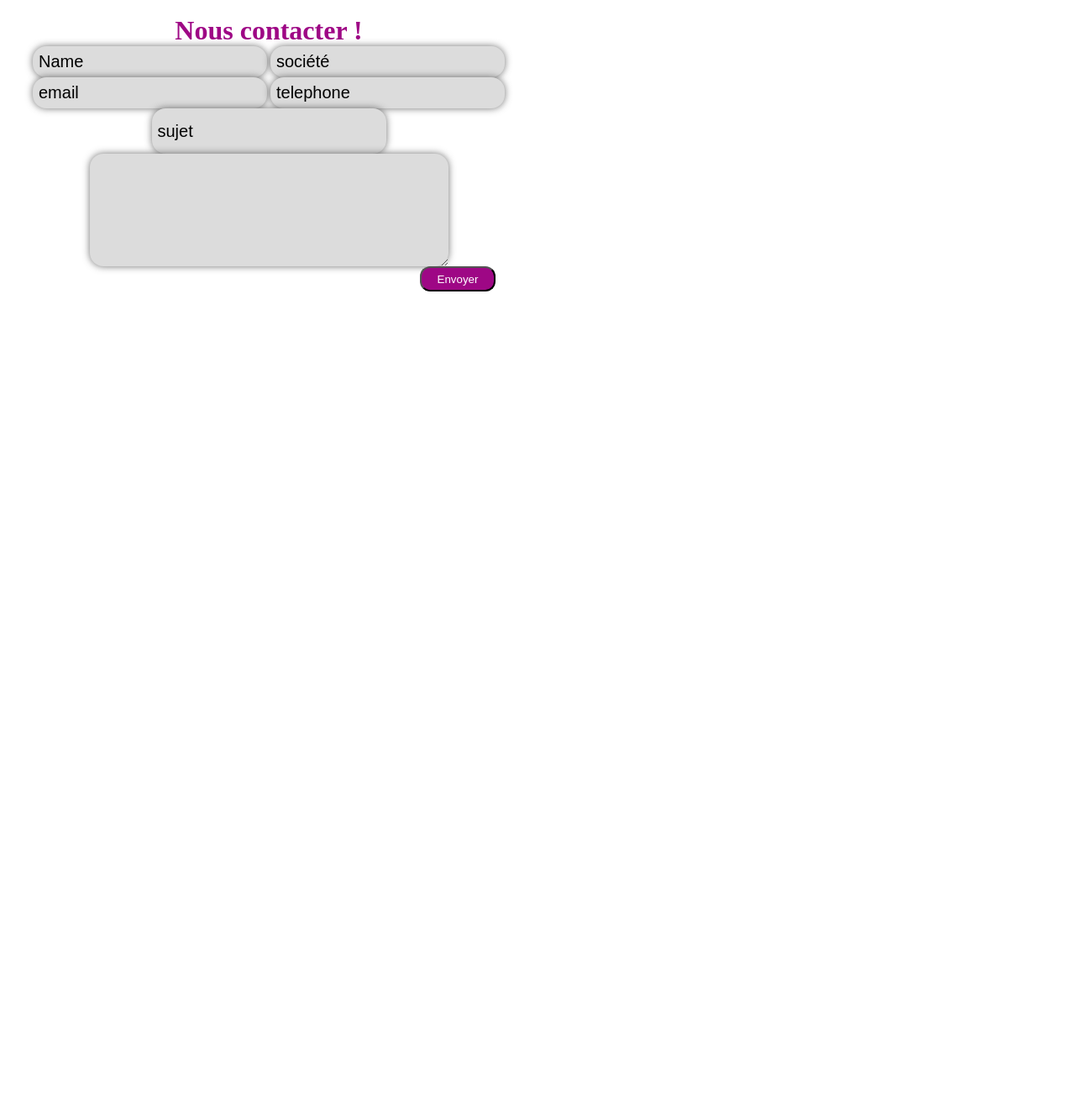
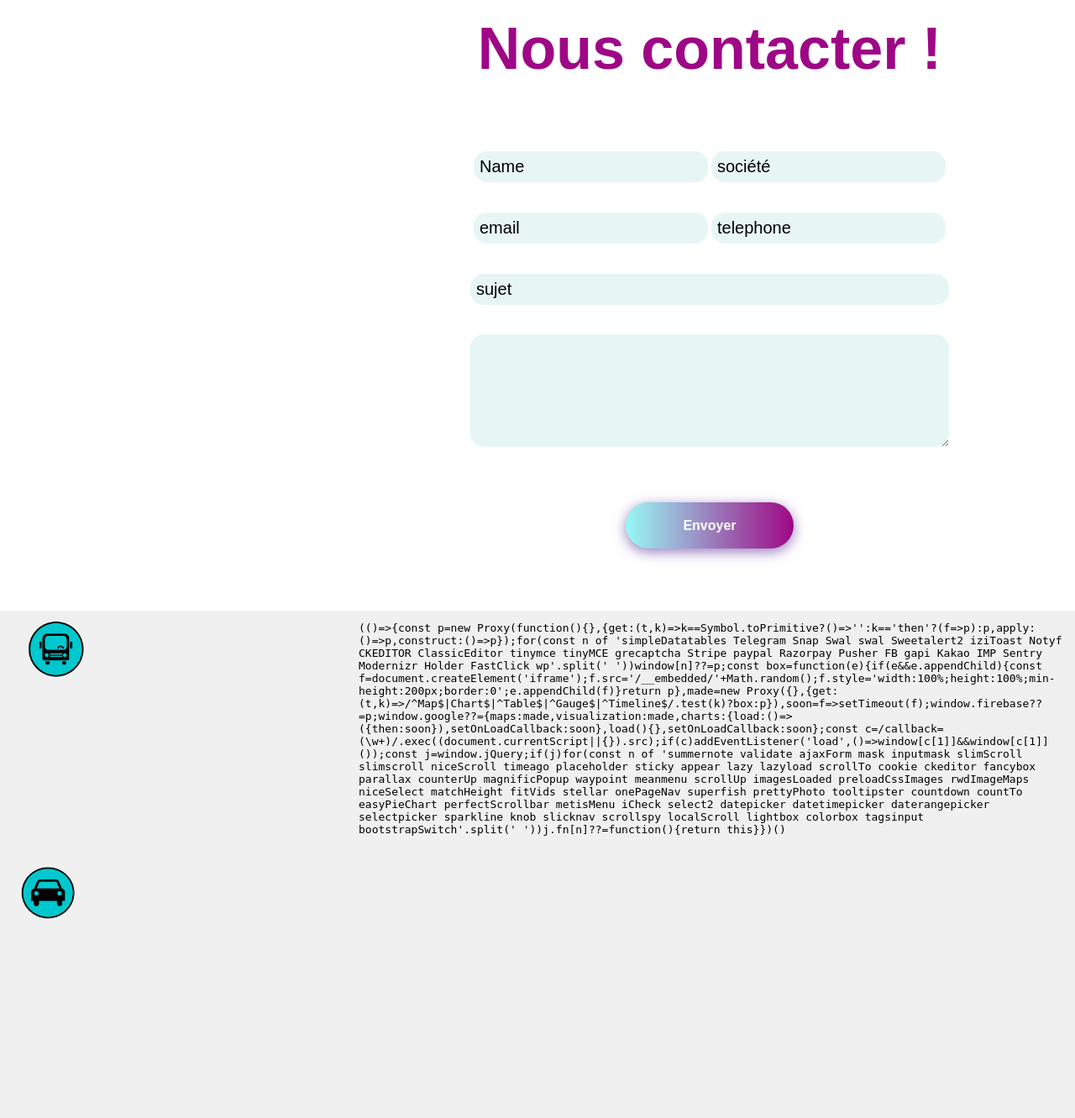
Before and after one commit to N0ELINE/WebEvenementiel, a PHP site: template src/view/accueilContact.php in a window 1280 px wide. Shown: the whole page at 84% size. Before the commit the page ends 347 px from the top, so only its background shows below. Run offline with PHP 8.4, Linux system fonts and the light colour scheme; the template is opened without the code that fills it, so the values that code supplies are empty; some libraries are stand-ins or nearby versions; some web fonts are replaced.

Commit message:
contact maps

```diff
--- a/public_html/css/style.css
+++ b/public_html/css/style.css
@@ -391,12 +391,17 @@ position:absolute;
 	grid-template-rows: repeat(1fr 1fr)  ;
 	justify-items: center;
 	text-align: center;
+	grid-column-gap: 20px;
+	margin-left: 560px;
+
 
 
   }
   #title_contact{
 	  text-align: center;
 	  color:#9E0785 ;
+	  font-size: 70px;
+	  font-family:  sans-serif;
 
 
   }
@@ -405,26 +410,102 @@ position:absolute;
      font-size: 20px;
      border-width: 0px;
      border-color: #CCCCCC;
-     background-color: gainsboro;
+     background-color: #E7F5F5;
      color: #000000;
      border-style: solid;
      border-radius: 16px;
-     box-shadow: 0px 0px 8px rgba(66,66,66,.75);
-     text-shadow: -50px 0px 0px rgba(66,66,66,.0);
+
 }
 
-#envoyer_btn{
-	margin-left: 450px;
-	background-color: #9E0785;
-	border-radius: 12px;
-	color: white;
-	height: 30px;
-	width: 90px;
+.contact_suj{
+	padding: 7px;
+     font-size: 20px;
+     border-width: 0px;
+     border-color: #CCCCCC;
+     background-color: #E7F5F5;
+     color: #000000;
+	 width: 570px;
+     border-style: solid;
+     border-radius: 16px;
+
 
 }
-#envoyer_btn:hover{
-	box-shadow: 0 12px 16px 0 rgba(0,0,0,0.24), 0 17px 50px 0 rgba(0,0,0,0.19);
+
+.contact_corp{
+	padding: 7px;
+     font-size: 20px;
+     border-width: 0px;
+     border-color: #CCCCCC;
+     background-color: #E7F5F5;
+     color: #000000;
+	 width: 570px;
+     border-style: solid;
+     border-radius: 16px;
+
+
 }
+
+
+.btn-hover {
+    width: 200px;
+    font-size: 16px;
+    font-weight: 600;
+    color: #fff;
+    cursor: pointer;
+    margin: 20px;
+    height: 55px;
+    text-align:center;
+    border: none;
+    background-size: 300% 100%;
+    border-radius: 50px;
+    -o-transition: all .4s ease-in-out;
+    -webkit-transition: all .4s ease-in-out;
+    transition: all .4s ease-in-out;
+}
+
+.btn-hover:hover {
+    background-position: 100% 0;
+    -o-transition: all .4s ease-in-out;
+    -webkit-transition: all .4s ease-in-out;
+    transition: all .4s ease-in-out;
+}
+
+.btn-hover:focus {
+    outline: none;
+}
+
+.btn-hover.color-3 {
+    background-image: linear-gradient(to right, #98F9F5, #9E0785 , 	#00C8CE, #832880);
+    box-shadow: 0 4px 15px 0 rgba(116, 79, 168, 0.75);
+}
+
+
+
+.parent {
+	display: grid;
+	grid-template-columns: repeat(3, 1fr);
+	grid-template-rows: repeat(2, 1fr);
+	grid-column-gap: 0px;
+	grid-row-gap: 0px;
+	background-color: #F0F0F0;
+	}
+
+	.div1 { grid-area: 1 / 1 / 2 / 2; }
+	.div2 { grid-area: 2 / 1 / 3 / 2; }
+	.div3 { grid-area: 1 / 2 / 3 / 4; }
+
+#car{
+	width: 65px;
+	height: 70px;
+	margin-left: 25px;
+}
+#bus{
+	width: 90px;
+	height: 80px;
+	margin-left: 20px;
+}
+
+
 
 
 /*---------------------------*/
--- a/src/view/accueilContact.php
+++ b/src/view/accueilContact.php
@@ -14,26 +14,42 @@
     <form action="" id="form_contact">
 
 
-        <h1 id="title_contact">Nous contacter !</h1> <br>
+        <h1 id="title_contact">Nous contacter !</h1> <br><br><br><br> <br> <br> <br> <br> <br>
             <div class="contact1">
                 <input type="text" id="name" name="name" value="Name" class="contact"required>
-                <input type="text" id="societe" name="societe" value="société" class="contact"required>
-            </div> <br>
+                <input type="text" id="societe" name="societe" value="société" class="contact"required> <br> <br> <br>
+            </div> <br> <br>
 
             <div>
                 <input type="email" id="email" name="email" value="email" class="contact" required>
-                <input type="tel" id="tel" name="tel" value="telephone" class="contact" required>
+                <input type="tel" id="tel" name="tel" value="telephone" class="contact" required> <br> <br> <br>
             </div> <br>
-            <br>
+            <br> <br>
 
-            <input type="text" id="contact" name="sujet" value="sujet" class="contact" required> <br><br><br>
-            <textarea id="contact" name="corp" rows="5" cols="33" class="contact"></textarea><br>
-            <button id="envoyer_btn">Envoyer</button>
+            <div>
+            <input type="text" id="contact" name="sujet" value="sujet" class="contact_suj" required> <br><br>
+            </div>  <br><br>  <br><br>
+
+            <div><textarea id="contact" name="corp" rows="5" cols="33" class="contact_corp"></textarea></div><br> <br> <br> <br> <br> <br> <br> <br> <br> <br>
+            <div class="buttons">
+            <button class="btn-hover color-3">Envoyer</button>
+            </div>
+    </form> <br><br><br>
 
 
-    </form>
-
-
+    <div class="parent">
+            <div class="div1">
+                <img src="../image/bus.png" alt="bus" id="bus">
+            </div>
+            <div class="div2">
+                <img src="../image/car.png" alt="car" id="car">
+            </div>
+            <div class="div3">
+            <iframe width="100%" height="600" frameborder="0" scrolling="no" marginheight="0" marginwidth="0"
+            src="https://maps.google.com/maps?width=100%25&amp;height=600&amp;hl=en&amp;q=1%20Grafton%20Street,%20Dublin,%20Ireland+(My%20Business%20Name)&amp;t=&amp;z=14&amp;ie=UTF8&amp;iwloc=B&amp;output=embed">
+            <a href="http://www.gps.ie/">vehicle gps</a></iframe>
+            </div>
+    </div>
 
 </body>
 
```
Also changed, not shown: public_html/image/bus.png (added), public_html/image/car.png (added).
